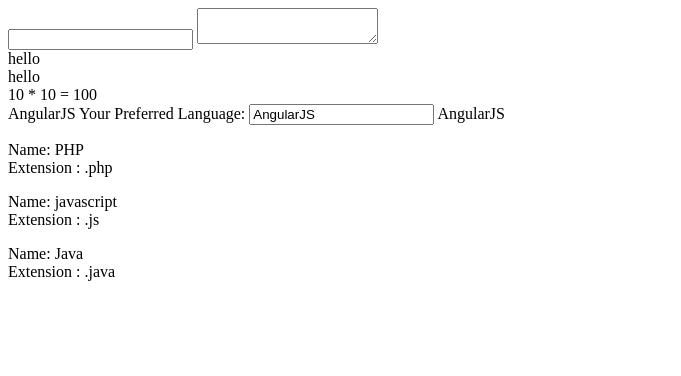
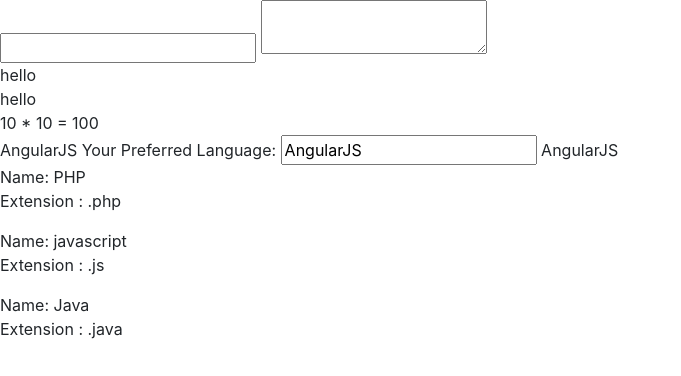
Before and after one commit to HubPost/AngularJsExample, a plain HTML site: page index.html in a window 1280 px wide. Shown: the whole page, without its empty margins (0-681 px from the left). Drawn offline with nearby package versions, Linux system fonts and the light colour scheme.

Commit message:
Update index.html

```diff
--- a/index.html
+++ b/index.html
@@ -3,6 +3,7 @@
 <head>
 <meta charset="ISO-8859-1">
 <title>AngularJS example</title>
+<link rel="stylesheet" href="bower_components/bootstrap/dist/css/bootstrap.css" />
 <script src = "https://ajax.googleapis.com/ajax/libs/angularjs/1.5.6/angular.min.js"> </script>
 </head>
 <body>
```
